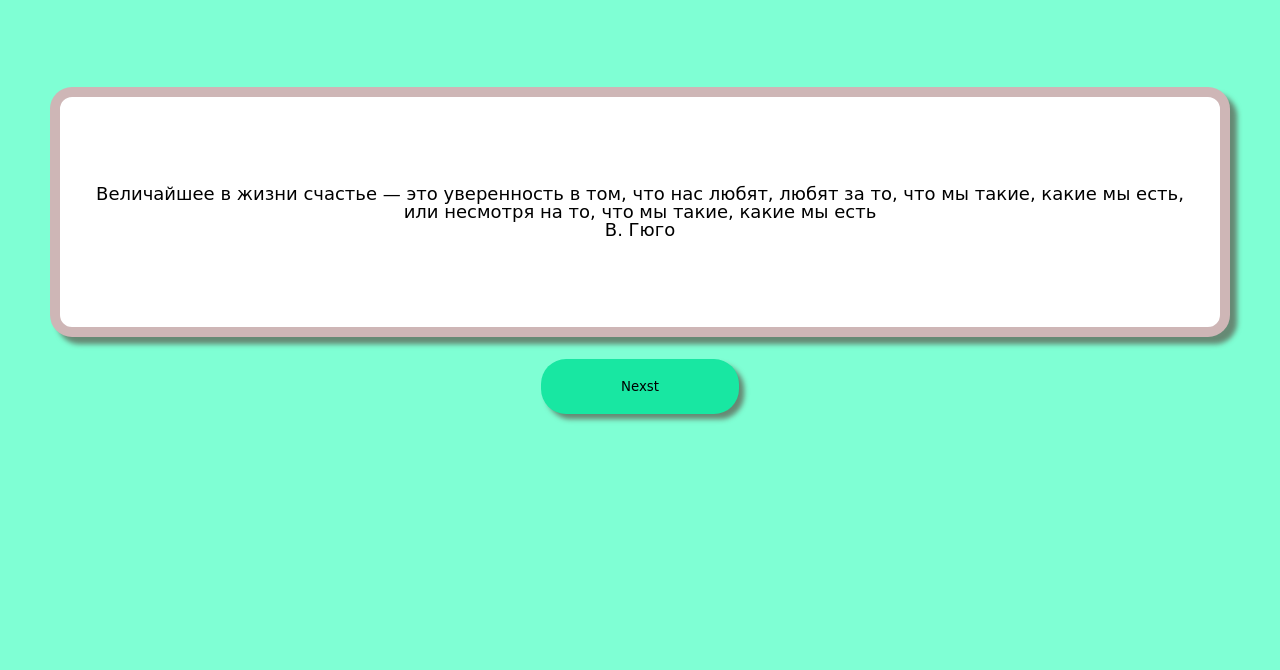
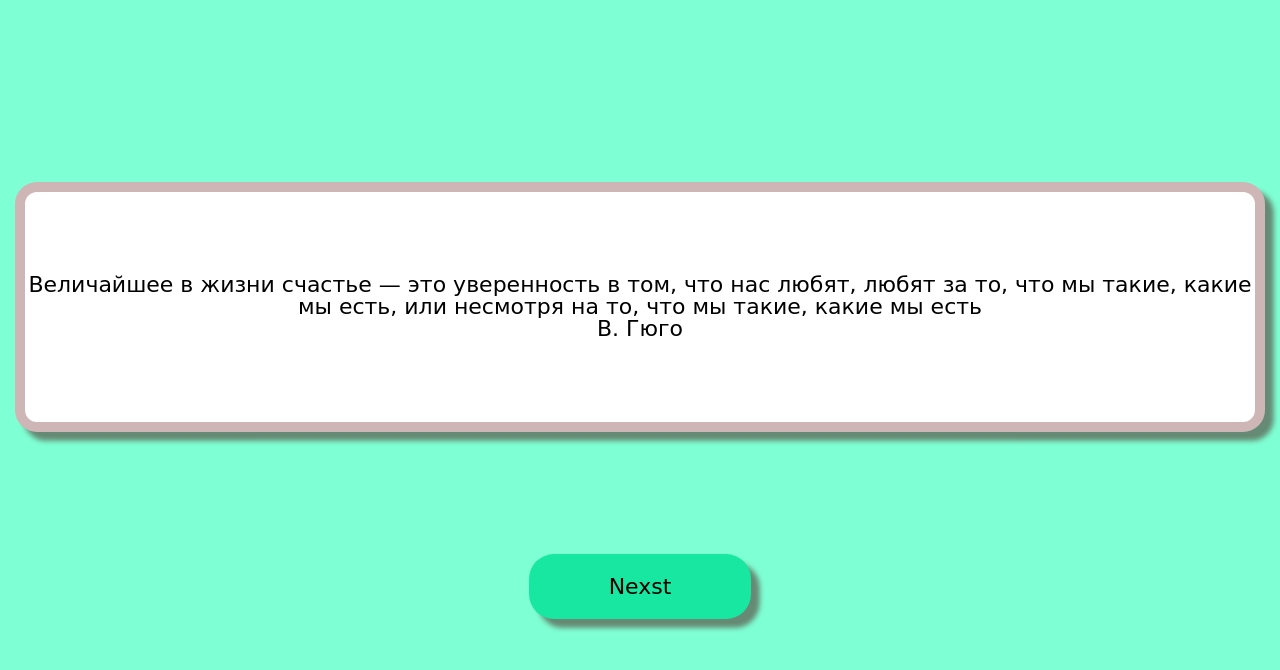
Before and after one commit to Anton-Dmitrievich/Random_quotes, a plain HTML site: page index.html in a window 1280 px wide. Both pictures are taken after a click on the button "Nexst". Drawn offline with Linux system fonts and the light colour scheme.

Commit message:
Ferst Commit
Ferst Commit

```diff
--- a/#source/scss/style.scss
+++ b/#source/scss/style.scss
@@ -4,18 +4,13 @@ body{
 	background-color: aquamarine;
 	margin: auto;
 	font-family: 'Fuzzy Bubbles', cursive;
-	font-size: 18px;
-}
-.main {
+	font-size: 22px;
 	display: flex;
 	justify-content: center;
 	flex-direction:column;
-	height: 500px;
-	padding: 0 35px 0 35px ;
 }
 .contend {
 	text-align: center;
-
 }
 .windows {
 	display: flex;
@@ -24,34 +19,22 @@ body{
 	border: 10px solid rgba(133, 74, 74, 0.404);
 	box-shadow: 0.4em 0.4em 5px rgba(77, 21, 21, 0.5);
 	border-radius: 22px ;
-	display: flex;
 	justify-content: center;
-	flex-direction:column;
 	height: 250px;
-	padding: 0 35px 0 35px ;
 	background: white;
 	margin-bottom: 22px;
 	overflow: auto;
 	-ms-scroll-limit: horizontal;
 }
-.window {
-
-}
-.quotes {
-	&_txt{
-		font-size: 24px;
-	}
-	&_autor{
-		font-size: 18px;
-	}
-}
 .button {
 
 	&__txt{
+		margin: 100px 0 0 0;
 		border-radius: 25px;
 		padding: 20px 80px 20px 80px;
 		background: rgb(24, 231, 162);
 		box-shadow: 0.4em 0.4em 5px rgba(77, 21, 21, 0.5);
+		font-size: 22px;
 	}
 	&__txt:active{
 		border-radius: 25px;
--- a/js/quotes.js
+++ b/js/quotes.js
@@ -8,9 +8,9 @@ function generator() {
 		"Лао-Цзы": "Никогда не осуждайте человека, пока не пройдете долгий путь в его ботинках",
 		"А. Шопенгауэр": "Картина которую ты видишь в своем разуме, со временем станет твоей жизнью",
 	}
-	let authors = Object.keys(gen)//Саздаем  масив из  объекта
+	let authors = Object.keys(gen)//Саздаем  масив из свойств объекта
 	let author = authors[Math.floor(Math.random() * authors.length)];//Выбираем слуйчаным оброзом из масива элименты (СВОЙСТВА ОБЪЕКТА)
-	let qute = gen[author];//Получаем нужную нам запрос из объект
+	let qute = gen[author];//Оброшаемся к  объекту подставля его ключи (свойства) и присваеваем в переменную
 
 	document.getElementById("quotes_id").innerHTML = qute; //отправлем на страницу
 	document.getElementById("autor_id").innerHTML = author;//отправлем на страницу
```
Also changed, not shown: css/style.css.
